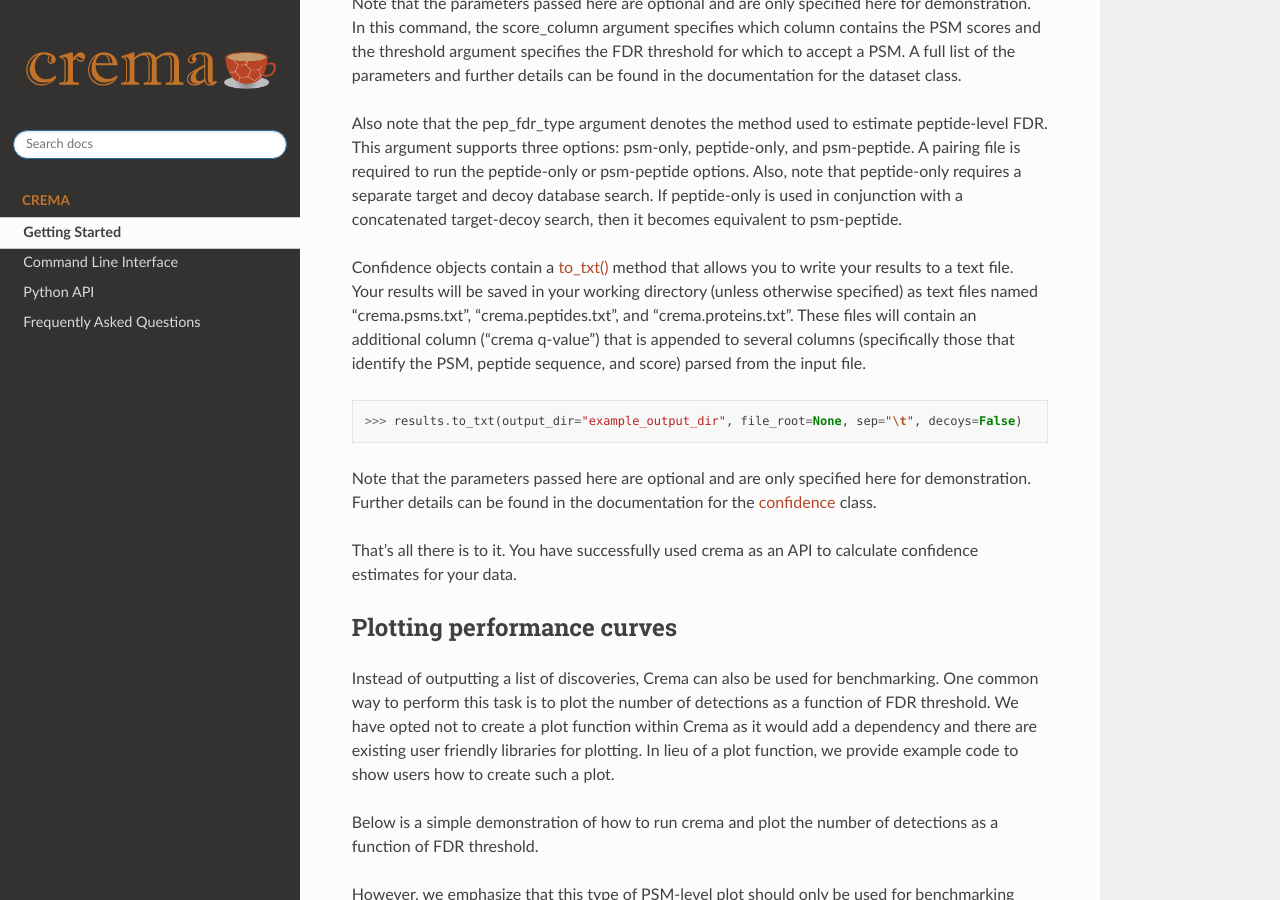
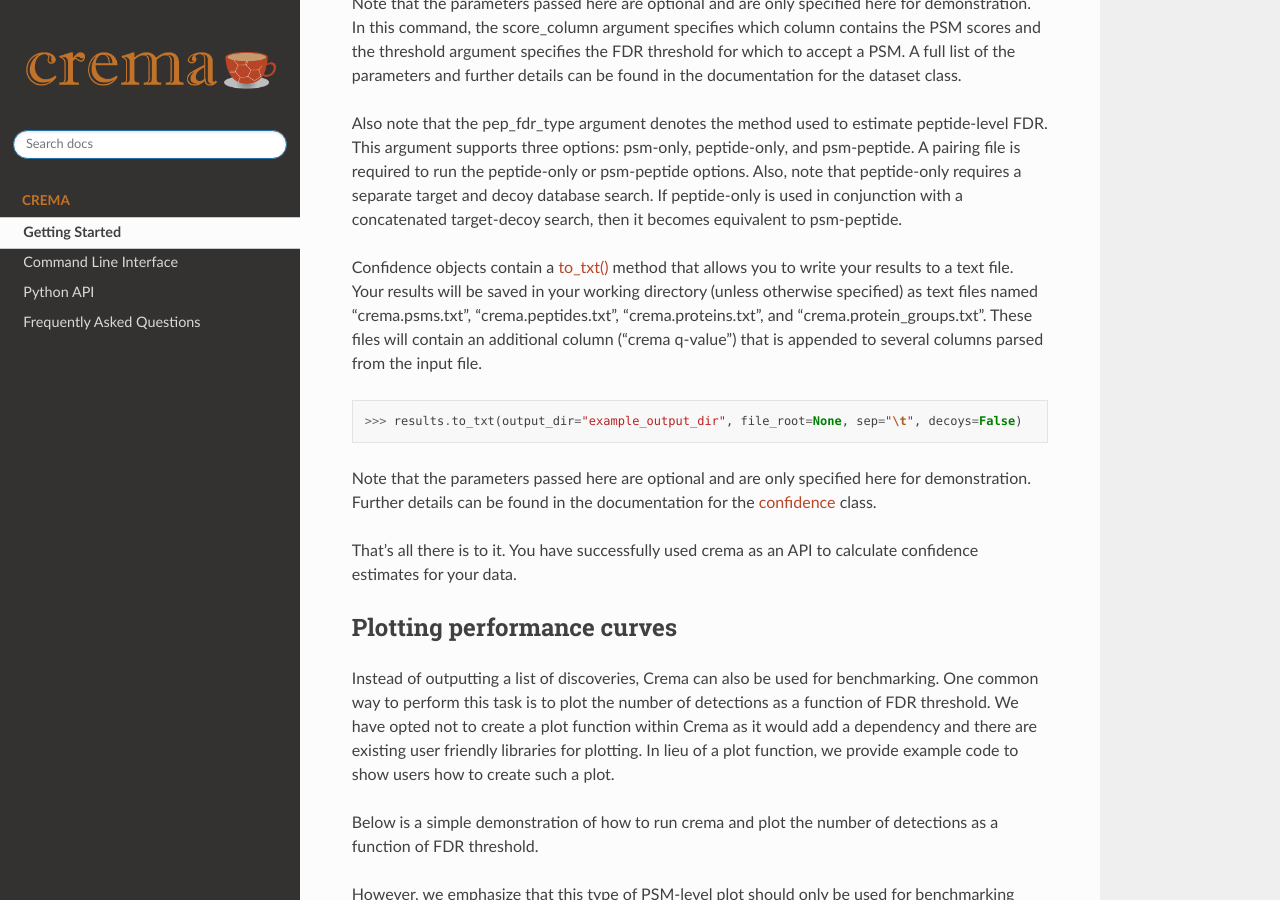
Before and after one commit to Noble-Lab/crema, a Sphinx documentation site: the page built from docs/index.rst, in a window 1280 px wide and 900 px high, scrolled down 3145 px. Built offline with Sphinx 7.4.7 and the Read the Docs theme 2.0.0, drawn with Linux system fonts in a browser that asks for light colours; pages that are not in the unit, such as notebooks, are missing from menus; the version number could not be read and is left out; some of the changed text lies outside the part shown.

```diff
--- a/docs/index.rst
+++ b/docs/index.rst
@@ -94,9 +94,9 @@ That's it. The software will run the target-decoy competition FDR estimation met
 to calculate confidence estimates for the given data.
 
 Your results will be saved in your working directory as .txt files named
-"crema.psms.txt", "crema.peptides.txt", and "crema.proteins.txt".
+"crema.psms.txt", "crema.peptides.txt", "crema.proteins.txt", and "crema.protein_groups.txt".
 These files will contain an additional column ("crema q-value") that is appended to several columns
-(specifically those that identify the PSM, peptide sequence, and score) parsed from the input file.
+parsed from the input file. A log file will also be saved "crema.log.txt".
 
 For a full list of parameters, see the :doc:`Command Line Interface <cli>`.
 
@@ -172,12 +172,12 @@ peptide-only requires a separate target and decoy database search. If
 peptide-only is used in conjunction with a concatenated target-decoy search, then
 it becomes equivalent to psm-peptide.
 
-Confidence objects contain a :doc:`to_txt() <api/confidence>` method that allows you to write your results to a text file.
-Your results will be saved in your working directory (unless otherwise specified)
-as text files named "crema.psms.txt", "crema.peptides.txt", and
-"crema.proteins.txt".
-These files will contain an additional column ("crema q-value") that is appended to several columns
-(specifically those that identify the PSM, peptide sequence, and score) parsed from the input file.
+Confidence objects contain a :doc:`to_txt() <api/confidence>` method that allows
+you to write your results to a text file. Your results will be saved in your
+working directory (unless otherwise specified) as text files named
+"crema.psms.txt", "crema.peptides.txt", "crema.proteins.txt",
+and "crema.protein_groups.txt". These files will contain an additional column
+("crema q-value") that is appended to several columns parsed from the input file.
 
 .. code-block:: Python
 
```
Also changed, not shown: docs/CHANGELOG.md (+5 -1 lines), docs/cli.rst (+4 -4 lines), 4 other files.
